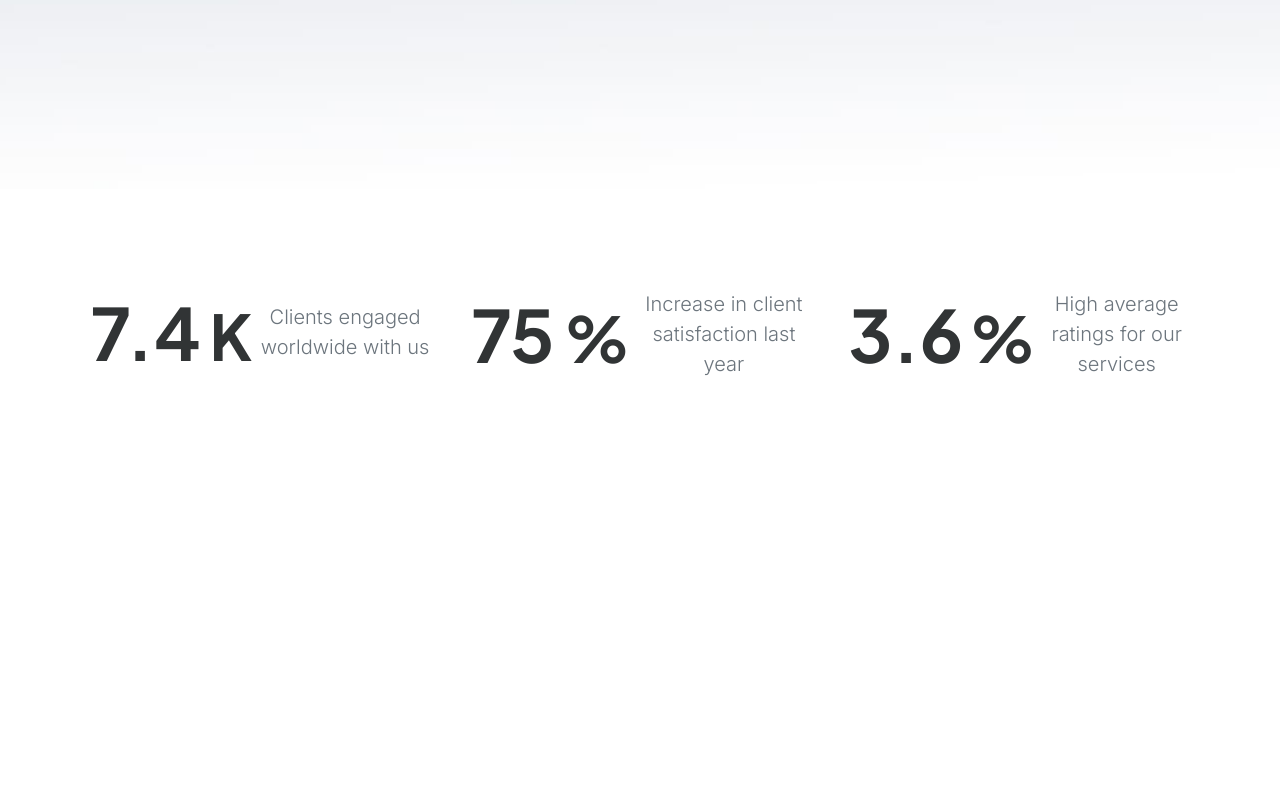
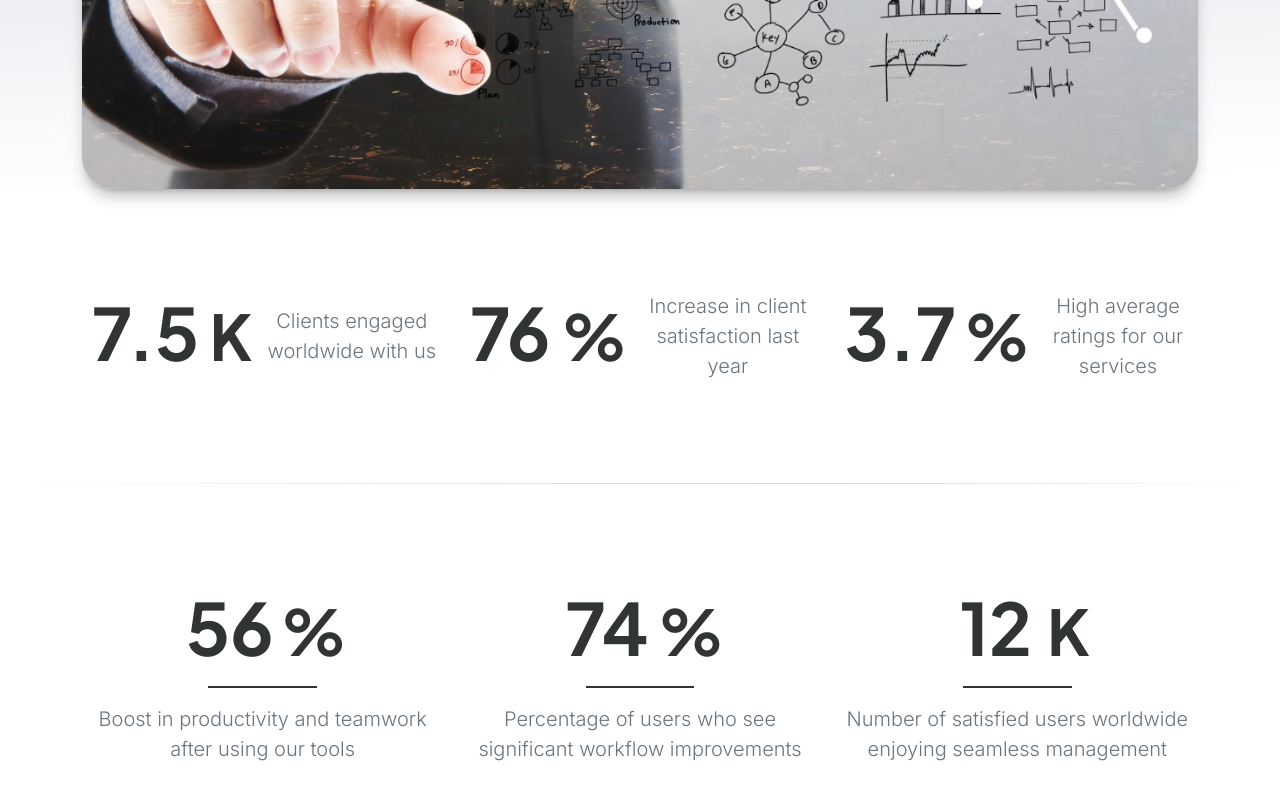
Before and after one commit to P666R/FinTech-Next.js, a Next.js app: page / in a window 1280 px wide. Shown: the part 896-1696 px from the top of the page. Before the commit the page ends 1375 px from the top, so only its background shows below. Built offline with nearby package versions, Linux system fonts and the light colour scheme.

Commit message:
resolved conflict bet statisticsOne statisticsTwo Hero

```diff
--- a/src/app/globals.scss
+++ b/src/app/globals.scss
@@ -138,9 +138,15 @@ ul.simple-list {
 
 // Statistics Section
 
-.statistics-section-text h2,
-.statistics-section-text p {
-  margin: 0;
+// .statistics-section-text h2,
+// .statistics-section-text p {
+//   margin: 0;
+// }
+
+.odometer {
+  display: inline-block;
+  width: 2ch;
+  text-align: center;
 }
 
 .odometer1 {
--- a/src/app/page.jsx
+++ b/src/app/page.jsx
@@ -1,6 +1,7 @@
 import Header from '@/components/Header';
 import Hero from '@/components/Hero';
 import StatisticsOne from '@/components/StatisticsOne';
+import StatisticsTwo from '@/components/StatisticsTwo';
 
 export default function HomePage() {
   return (
@@ -8,6 +9,8 @@ export default function HomePage() {
       <Header />
       <Hero />
       <StatisticsOne />
+      <hr className="divider" />
+      <StatisticsTwo />
     </>
   );
 }
--- a/src/components/Hero.jsx
+++ b/src/components/Hero.jsx
@@ -6,7 +6,7 @@ import { useInView } from 'react-intersection-observer';
 
 function Hero() {
   // Use inView to detect when the component is in view
-  const { ref, inView } = useInView({
+  const { ref: refHero, inView } = useInView({
     triggerOnce: true, // Trigger animation once
     threshold: 0.1, // Trigger animation when 50% of the component is in view
   });
@@ -14,7 +14,7 @@ function Hero() {
   // Add a class to animate when in view
   useEffect(() => {
     if (inView) {
-      const elements = document.querySelectorAll('.wow');
+      const elements = document.querySelectorAll('.wow-hero');
 
       elements.forEach((element) => {
         element.classList.add('animate__animated', 'animate__fadeInUp');
@@ -30,7 +30,10 @@ function Hero() {
           {/* Hero Text  */}
           <div className="row justify-content-center mb-5">
             <div className="col-lg-9">
-              <div className="hero-section-text vstack gap-3 wow" ref={ref}>
+              <div
+                className="hero-section-text vstack gap-3 wow-hero"
+                ref={refHero}
+              >
                 <h2 className="display-3 fw-bold ">
                   Ultimate Analytics To Boost Your Business
                 </h2>
@@ -57,7 +60,7 @@ function Hero() {
           {/* Hero Image  */}
           <div className="row">
             <div className="col-12">
-              <div className="hero-section-img wow" ref={ref}>
+              <div className="hero-section-img wow-hero" ref={refHero}>
                 <img
                   src="images/hero-img.jpg"
                   alt="hero image"
--- a/src/components/StatisticsOne.jsx
+++ b/src/components/StatisticsOne.jsx
@@ -1,7 +1,7 @@
 'use client';
 
 import { motion, useMotionValue, useTransform, animate } from 'framer-motion';
-import { useEffect, useRef } from 'react';
+import { useEffect } from 'react';
 import { useInView } from 'react-intersection-observer';
 
 function StatisticsOne() {
@@ -19,15 +19,15 @@ function StatisticsOne() {
   const roundedCount3 = useTransform(count3, formatWithOneDecimal);
 
   // Create separate refs for each element
-  const { ref: ref1, inView: inView1 } = useInView({
+  const { ref: refSO1, inView: inView1 } = useInView({
     triggerOnce: true,
     threshold: 0.5,
   });
-  const { ref: ref2, inView: inView2 } = useInView({
+  const { ref: refSO2, inView: inView2 } = useInView({
     triggerOnce: true,
     threshold: 0.5,
   });
-  const { ref: ref3, inView: inView3 } = useInView({
+  const { ref: refSO3, inView: inView3 } = useInView({
     triggerOnce: true,
     threshold: 0.5,
   });
@@ -39,7 +39,7 @@ function StatisticsOne() {
         ease: 'easeInOut',
       });
 
-      const element = document.querySelector('.wow1');
+      const element = document.querySelector('.wow-so-1');
       if (element) {
         element.classList.add('animate__animated', 'animate__fadeInUp');
       }
@@ -53,7 +53,7 @@ function StatisticsOne() {
         ease: 'easeInOut',
       });
 
-      const element = document.querySelector('.wow2');
+      const element = document.querySelector('.wow-so-2');
       if (element) {
         element.classList.add('animate__animated', 'animate__fadeInUp');
       }
@@ -67,7 +67,7 @@ function StatisticsOne() {
         ease: 'easeInOut',
       });
 
-      const element = document.querySelector('.wow3');
+      const element = document.querySelector('.wow-so-3');
       if (element) {
         element.classList.add('animate__animated', 'animate__fadeInUp');
       }
@@ -77,37 +77,41 @@ function StatisticsOne() {
   return (
     <section className="statistics py-100">
       <div className="container">
-        <div className="row justify-content-md-center row-cols-1 row-cols-md-3 g-4">
+        <div className="row justify-content-md-center row-cols-1 row-cols-md-3 g-3">
           {/* Stat 1 */}
-          <div className="col" ref={ref1}>
-            <div className="statistics-section-text d-flex flex-column flex-lg-row text-center align-items-lg-center wow1">
+          <div className="col" ref={refSO1}>
+            <div className="statistics-section-text d-flex flex-column flex-lg-row text-center align-items-lg-center wow-so-1 gap-2">
               <motion.h2 className="display-2 fw-bold flex-lg-shrink-0">
                 <motion.span className="odometer1">{roundedCount1}</motion.span>
                 <small>K</small>
               </motion.h2>
-              <p className="lead fs-5">Clients engaged worldwide with us</p>
+              <p className="lead fs-5 mb-lg-0">
+                Clients engaged worldwide with us
+              </p>
             </div>
           </div>
           {/* Stat 2 */}
-          <div className="col" ref={ref2}>
-            <div className="statistics-section-text d-flex flex-column flex-lg-row text-center align-items-lg-center wow2">
+          <div className="col" ref={refSO2}>
+            <div className="statistics-section-text d-flex flex-column flex-lg-row text-center align-items-lg-center wow-so-2 gap-2">
               <motion.h2 className="display-2 fw-bold flex-lg-shrink-0">
                 <motion.span className="odometer2">{roundedCount2}</motion.span>
                 <small>%</small>
               </motion.h2>
-              <p className="lead fs-5">
+              <p className="lead fs-5 mb-lg-0">
                 Increase in client satisfaction last year
               </p>
             </div>
           </div>
           {/* Stat 3 */}
-          <div className="col" ref={ref3}>
-            <div className="statistics-section-text d-flex flex-column flex-lg-row text-center align-items-lg-center wow3">
+          <div className="col" ref={refSO3}>
+            <div className="statistics-section-text d-flex flex-column flex-lg-row text-center align-items-lg-center wow-so-3 gap-2">
               <motion.h2 className="display-2 fw-bold flex-lg-shrink-0">
                 <motion.span className="odometer3">{roundedCount3}</motion.span>
                 <small>%</small>
               </motion.h2>
-              <p className="lead fs-5">High average ratings for our services</p>
+              <p className="lead fs-5 mb-lg-0">
+                High average ratings for our services
+              </p>
             </div>
           </div>
         </div>
--- /dev/null
+++ b/src/components/StatisticsTwo.jsx
@@ -0,0 +1,124 @@
+'use client';
+
+import { motion, useMotionValue, useTransform, animate } from 'framer-motion';
+import { useEffect } from 'react';
+import { useInView } from 'react-intersection-observer';
+
+function StatisticsTwo() {
+  // Use motion values to manage animation
+  const count1 = useMotionValue(0);
+  const count2 = useMotionValue(0);
+  const count3 = useMotionValue(0);
+
+  // Format the counts for display
+  const roundedCount1 = useTransform(count1, (value) => value.toFixed(0));
+  const roundedCount2 = useTransform(count2, (value) => value.toFixed(0));
+  const roundedCount3 = useTransform(count3, (value) => value.toFixed(0));
+
+  // Create separate refs for each element
+  const { ref: refST1, inView: inView1 } = useInView({
+    triggerOnce: true,
+    threshold: 0.5,
+  });
+  const { ref: refST2, inView: inView2 } = useInView({
+    triggerOnce: true,
+    threshold: 0.5,
+  });
+  const { ref: refST3, inView: inView3 } = useInView({
+    triggerOnce: true,
+    threshold: 0.5,
+  });
+
+  useEffect(() => {
+    if (inView1) {
+      animate(count1, 67, {
+        duration: 8,
+        ease: 'easeInOut',
+      });
+
+      const element = document.querySelector('.wow-st-1');
+      if (element) {
+        element.classList.add('animate__animated', 'animate__fadeInUp');
+      }
+    }
+  }, [count1, inView1]);
+
+  useEffect(() => {
+    if (inView2) {
+      animate(count2, 89, {
+        duration: 8,
+        ease: 'easeInOut',
+      });
+
+      const element = document.querySelector('.wow-st-2');
+      if (element) {
+        element.classList.add('animate__animated', 'animate__fadeInUp');
+      }
+    }
+  }, [count2, inView2]);
+
+  useEffect(() => {
+    if (inView3) {
+      animate(count3, 15, {
+        duration: 8,
+        ease: 'easeInOut',
+      });
+
+      const element = document.querySelector('.wow-st-3');
+      if (element) {
+        element.classList.add('animate__animated', 'animate__fadeInUp');
+      }
+    }
+  }, [count3, inView3]);
+
+  return (
+    <section className="features10 pt-100 mb-5">
+      <div className="container">
+        {/* Statistics Blocks  */}
+        <div className="row row-cols-1 row-cols-md-3 text-center g-3">
+          {/* Statistics Block-1  */}
+          <div className="col" ref={refST1}>
+            <div className="features10-block wow-st-1">
+              <h2 className="display-2 fw-bold">
+                <motion.span className="odometer">{roundedCount1}</motion.span>
+                <small>%</small>
+              </h2>
+              <hr className="divider-stats mx-auto" />
+              <p className="lead fs-5">
+                Boost in productivity and teamwork after using our tools
+              </p>
+            </div>
+          </div>
+          {/* Statistics Block-2  */}
+          <div className="col" ref={refST2}>
+            <div className="features10-block wow-st-2">
+              <h2 className="display-2 fw-bold">
+                <motion.span className="odometer">{roundedCount2}</motion.span>
+                <small>%</small>
+              </h2>
+              <hr className="divider-stats mx-auto" />
+              <p className="lead fs-5">
+                Percentage of users who see significant workflow improvements
+              </p>
+            </div>
+          </div>
+          {/* Statistics Block-3  */}
+          <div className="col" ref={refST3}>
+            <div className="features10-block wow-st-3">
+              <h2 className="display-2 fw-bold">
+                <motion.span className="odometer">{roundedCount3}</motion.span>
+                <small>K</small>
+              </h2>
+              <hr className="divider-stats mx-auto" />
+              <p className="lead fs-5">
+                Number of satisfied users worldwide enjoying seamless management
+              </p>
+            </div>
+          </div>
+        </div>
+      </div>
+    </section>
+  );
+}
+
+export default StatisticsTwo;
```
